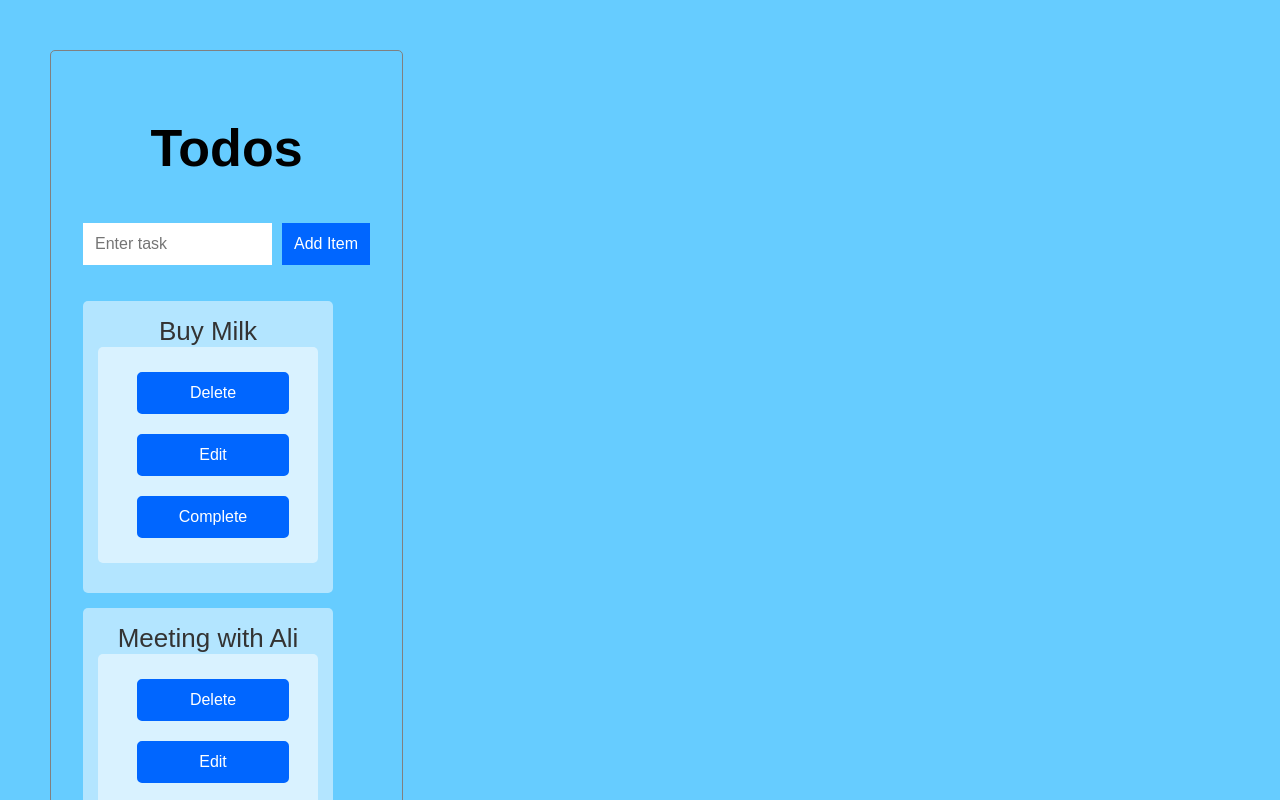
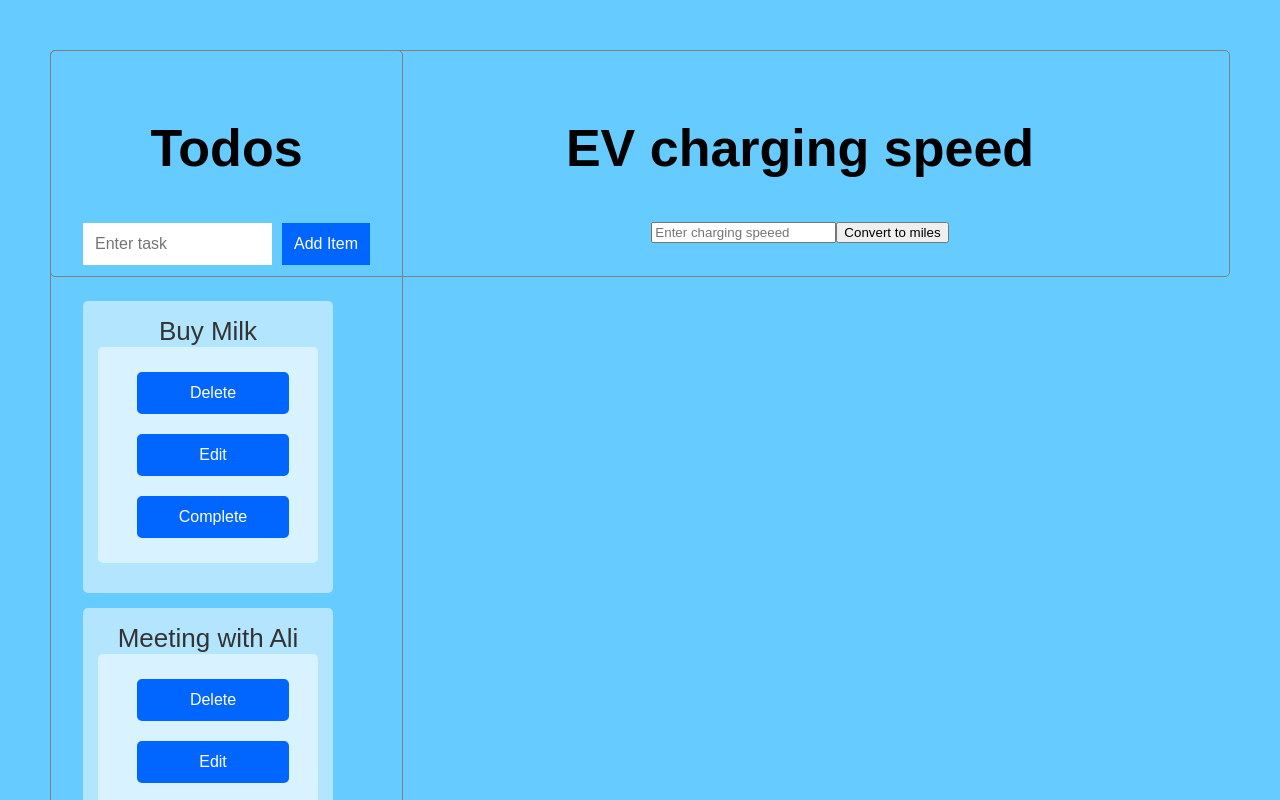
Before and after one commit to Austin25309w/todo_react_2020, a React (Create React App) app: page / in a window 1280 px wide. Shown: the top 800 px of the page. Built offline with nearby package versions, Linux system fonts and the light colour scheme.

Commit message:
complete toggle

```diff
--- a/src/App.css
+++ b/src/App.css
@@ -16,7 +16,7 @@
 .App-header {
   background-color: #66CCFF;
   min-height: 100vh;
-  display: flex;
+  /* display: flex; */
   flex-direction: column;
   align-items: flex-start;
   justify-content: top;
@@ -42,10 +42,11 @@
 
 
 .todoListMain {
+  display: inline-block;
+  float: left;
   border: 1px solid grey;
   padding: 2rem;
   border-radius: 5px;
-  flex: 1 ;
 
 }
 
@@ -103,6 +104,8 @@
 /* ev component */
 
 .ev_component {
-  width: 50%;
-  flex: 1 ;
+  flex: 1 1 20rem;
+  border: 1px solid grey;
+  padding: 2rem;
+  border-radius: 5px;
 }
--- a/src/TodoList.css
+++ b/src/TodoList.css
@@ -1,4 +1,4 @@
-
+/*
 .todoListMain .theList li {
     color: #333;
     background-color: rgba(255,255,255,.5);
@@ -12,4 +12,4 @@
 .todoListMain .theList li:hover {
     background-color: pink;
     cursor: pointer;
-}
+} */
--- a/src/components/EvMile/EvMile.js
+++ b/src/components/EvMile/EvMile.js
@@ -4,7 +4,12 @@ class EvMile extends React.Component {
 
 render(){
     return <div className="ev_component">
-        <h1>EV charging speed</h1>
+        <div>
+
+            <h1>EV charging speed</h1>
+            <input placeholder="Enter charging speeed"></input>
+            <button>Convert to miles</button>
+        </div>
     </div>
 }
 }
--- a/src/components/List.js
+++ b/src/components/List.js
@@ -71,7 +71,7 @@ class List extends React.Component {
             items: this.state.items.map( item => {
                 if(item.id === id){
                     // const currentState = this.state.item['done']
-                    item['done'] = true;
+                    item['done'] = !item['done'];
                     return item;
                 }
                 return item;
```
